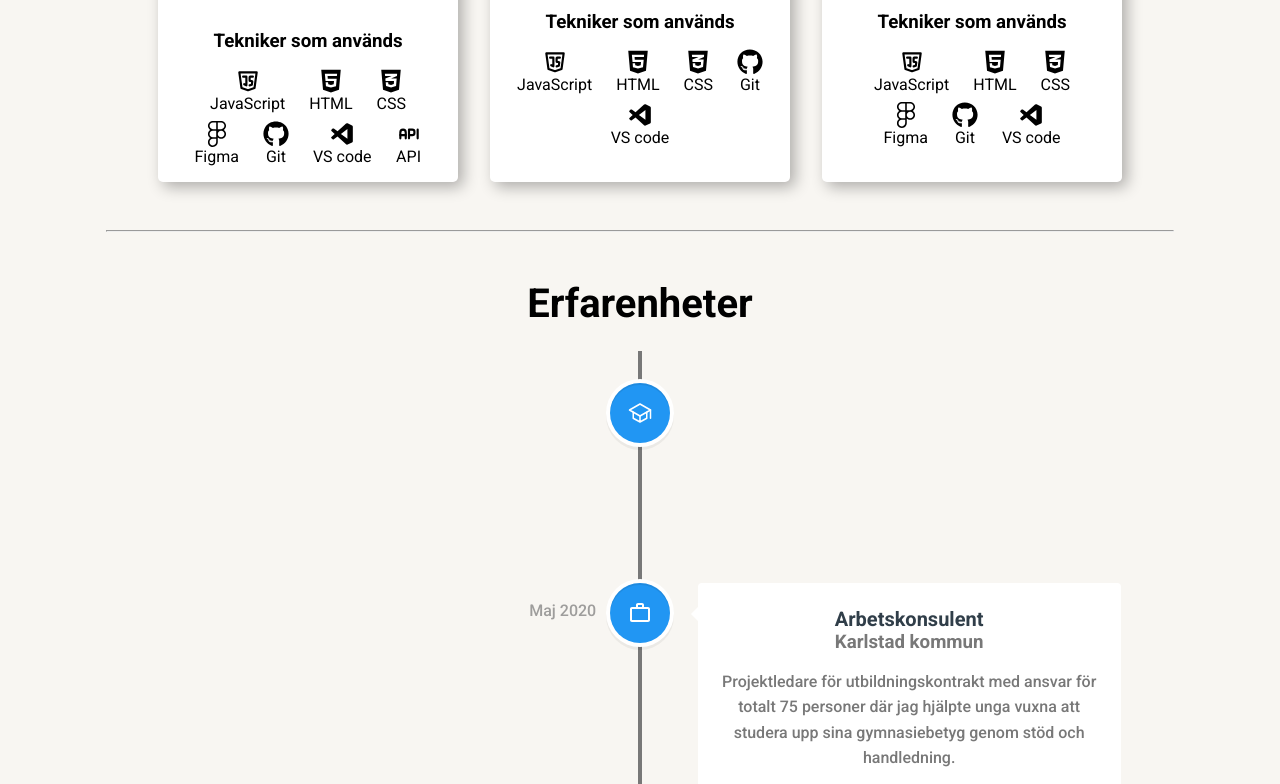
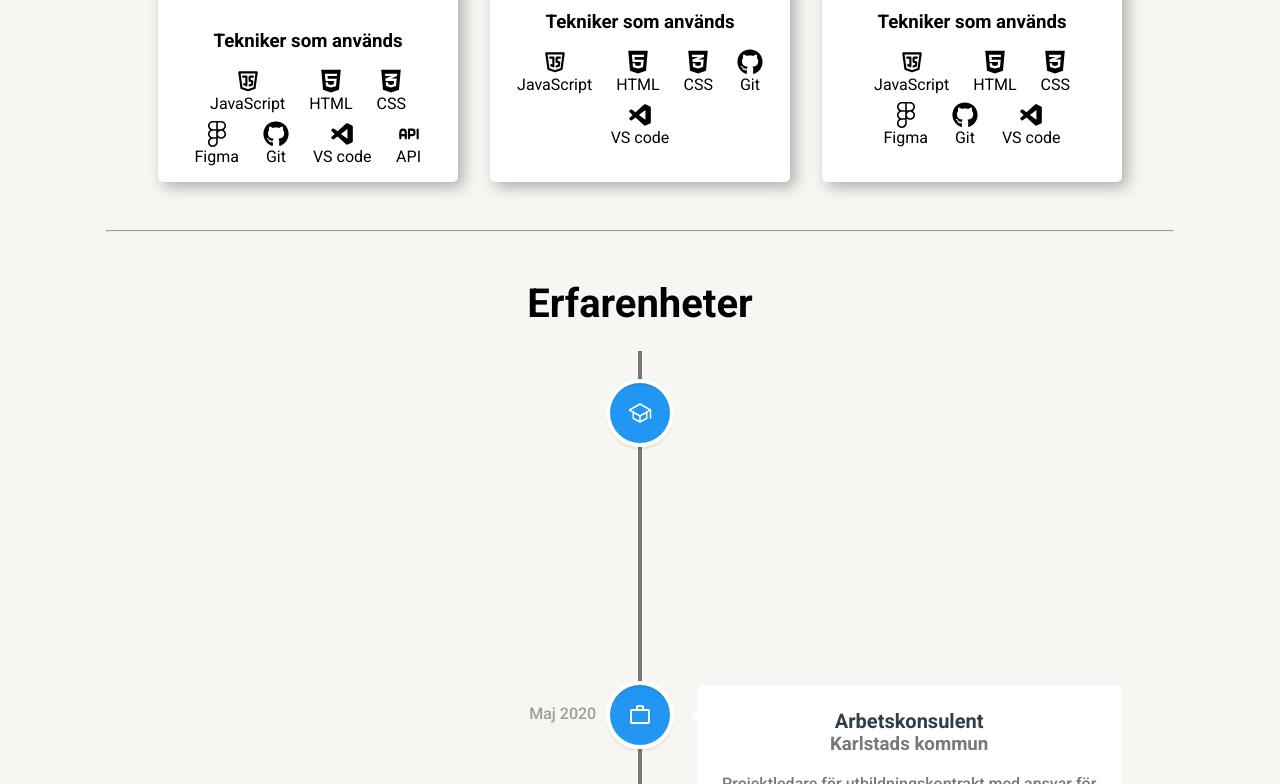
Before and after one commit to lammai442/portfolio, a React (Vite) app in the folder client/: page / in a window 1280 px wide. Shown: the part 2016-2800 px from the top of the page. Built offline with nearby package versions, Linux system fonts and the light colour scheme.

Commit message:
Changes on timeline

```diff
--- a/client/src/components/TimeLine/TimeLine.css
+++ b/client/src/components/TimeLine/TimeLine.css
@@ -14,3 +14,18 @@
 .timeline__content {
 	white-space: pre-line;
 }
+
+.timeline__btn {
+	margin-top: 1rem;
+	padding: 1rem;
+	border-radius: 5px;
+	border: none;
+	background-color: white;
+	font-size: 1.2rem;
+	box-shadow: 5px 5px 15px rgba(0, 0, 0, 0.3);
+	cursor: pointer;
+}
+
+.timeline__btn--minimize {
+	background-color: rgb(211, 211, 211);
+}
--- a/client/src/components/TimeLine/TimeLine.jsx
+++ b/client/src/components/TimeLine/TimeLine.jsx
@@ -5,13 +5,31 @@ import {
 } from 'react-vertical-timeline-component';
 import 'react-vertical-timeline-component/style.min.css';
 import { TimeLineData } from '../../data/data.js';
+import { useEffect, useState } from 'react';
 
-function TimeLine() {
+function TimeLine({ scrollToSection }) {
+	const [visible, setVisible] = useState(3);
+	const [minimize, setminimize] = useState(false);
+
+	const handleShowMore = () => {
+		if (visible < TimeLineData.length) {
+			setVisible((prev) => prev + 3);
+		} else {
+			setVisible(3);
+			setminimize(false);
+			scrollToSection('experience');
+		}
+	};
+
+	useEffect(() => {
+		if (visible > TimeLineData.length) setminimize(true);
+	}, [visible]);
+
 	return (
 		<div className='timeline__box'>
 			<VerticalTimeline lineColor='#787878'>
 				{TimeLineData &&
-					TimeLineData.map((t, index) => {
+					TimeLineData.slice(0, visible).map((t, index) => {
 						const IconComponent = t.icon;
 						return (
 							<>
@@ -35,6 +53,15 @@ function TimeLine() {
 						);
 					})}
 			</VerticalTimeline>
+			<button
+				onClick={handleShowMore}
+				className={
+					minimize
+						? 'timeline__btn timeline__btn--minimize'
+						: 'timeline__btn'
+				}>
+				{minimize ? 'Minimera' : 'Visa fler'}
+			</button>
 		</div>
 	);
 }
--- a/client/src/data/data.js
+++ b/client/src/data/data.js
@@ -58,15 +58,16 @@ export const TimeLineData = [
 		icon: IoSchoolOutline,
 		title: 'Webbutvecklare',
 		subtitle: 'Folkuniversitetet Göteborg',
-		content: 'sadasdasdasdasdad',
-		date: 'Augusti 2023',
+		content: `Utbildning till webbutvecklare. \nUtbildningens innehåll:
+Arbeta agilt , Backend med Node.js , React, TypeScript, HTML & CSS, JavaScript, LIA, Driftsättning i molnmiljö och UX/UI`,
+		date: 'Augusti 2024 - Pågående',
 		iconStyle: { background: 'rgb(33, 150, 243)', color: '#fff' },
 	},
 	{
 		id: '2',
 		icon: MdOutlineWorkOutline,
 		title: 'Arbetskonsulent',
-		subtitle: 'Karlstad kommun',
+		subtitle: 'Karlstads kommun',
 		content: `Projektledare för utbildningskontrakt med ansvar för totalt 75 personer där jag hjälpte unga vuxna att studera upp sina gymnasiebetyg genom stöd och handledning. \n
 Ansvarig för utskick av nyhetsbrev, digital information på Karlstad.se samt startade webbinar på Jobbcenter med veckovisa sändningar.`,
 		date: 'Maj 2020',
@@ -76,7 +77,7 @@ Ansvarig för utskick av nyhetsbrev, digital information på Karlstad.se samt st
 		id: '2',
 		icon: MdOutlineWorkOutline,
 		title: 'Mai foto – Eget företag',
-		subtitle: 'Karlstad kommun',
+		subtitle: 'Karlstads kommun',
 		content: `Egna företaget Mai foto som inriktade på foto av familjer/parporträtt och filmproduktion med bas i Karlstad.`,
 		date: '2013-2017',
 		iconStyle: { background: 'rgb(33, 150, 243)', color: '#fff' },
@@ -85,7 +86,7 @@ Ansvarig för utskick av nyhetsbrev, digital information på Karlstad.se samt st
 		id: '2',
 		icon: MdOutlineWorkOutline,
 		title: 'e-Social – Eget företag',
-		subtitle: 'Karlstad kommun',
+		subtitle: 'Karlstads kommun',
 		content: `Egna företaget e-Social där vi inriktade oss mot privat- och gruppkurser inom digitala prylar som iPad, iPhone, Win 8, Androidtelefoner osv. `,
 		date: '2013-2017',
 		iconStyle: { background: 'rgb(33, 150, 243)', color: '#fff' },
@@ -101,10 +102,21 @@ Ansvarig för utskick av nyhetsbrev, digital information på Karlstad.se samt st
 	},
 	{
 		id: '2',
+		icon: MdOutlineWorkOutline,
+		title: 'Integrationshandledare',
+		subtitle: 'Karlstads kommun',
+		content: `Arbetade som lärarvikarie från årskurs 3 till 9 i grundskolan. Utför den ordinarie lärarens planering och rapporterar.
+\nVikarierat inom alla skolämnen, från svenska, matematik, syslöjd, till idrott. `,
+		date: '2016-2017',
+		iconStyle: { background: 'rgb(33, 150, 243)', color: '#fff' },
+	},
+	{
+		id: '2',
 		icon: IoSchoolOutline,
-		title: 'Lärarexamen',
+		title: 'Lärarexamen inom idrott & media',
 		subtitle: 'GIH Örebro universitet / Uppsala universitet',
-		content: 'sadasdasdasdasdad',
+		content: `Under utbildningen utvecklade jag en stark pedagogisk grund, ämnesdidaktik och kunskap i att planera och genomföra undervisning utifrån läroplanens mål.
+\nJag fördjupade mig särskilt i sambandet mellan fysisk aktivitet och lärande, samt hur media kan användas kreativt i undervisning.`,
 		date: 'Maj 2020',
 		iconStyle: { background: 'red', color: '#fff' },
 	},
--- a/client/src/pages/HomePage/HomePage.jsx
+++ b/client/src/pages/HomePage/HomePage.jsx
@@ -14,6 +14,7 @@ import { useEffect } from 'react';
 import { useTypewriter, Cursor } from 'react-simple-typewriter';
 import TimeLine from '../../components/TimeLine/TimeLine.jsx';
 import HobbyProjects from '../../components/HobbyProjects/HobbyProjects.jsx';
+import { useState } from 'react';
 
 function HomePage() {
 	const projectRef = useRef(null);
@@ -134,14 +135,14 @@ function HomePage() {
 				<hr />
 				<section ref={experienceRef} className='section__box'>
 					<h2 className='section__title'>Erfarenheter</h2>
-					<TimeLine />
+					<TimeLine scrollToSection={scrollToSection} />
 				</section>
 				<hr />
 				<section
 					ref={hobbiesRef}
 					className='section__box'
 					data-aos='fade-up'>
-					<h2 className='section__title'>Andra hobbyprojekter</h2>
+					<h2 className='section__title'>Hobbyprojekt</h2>
 					<section className='hobby-projects__items-box'>
 						{hobbyProjects.map((h, index) => {
 							return <HobbyProjects url={h} />;
```
